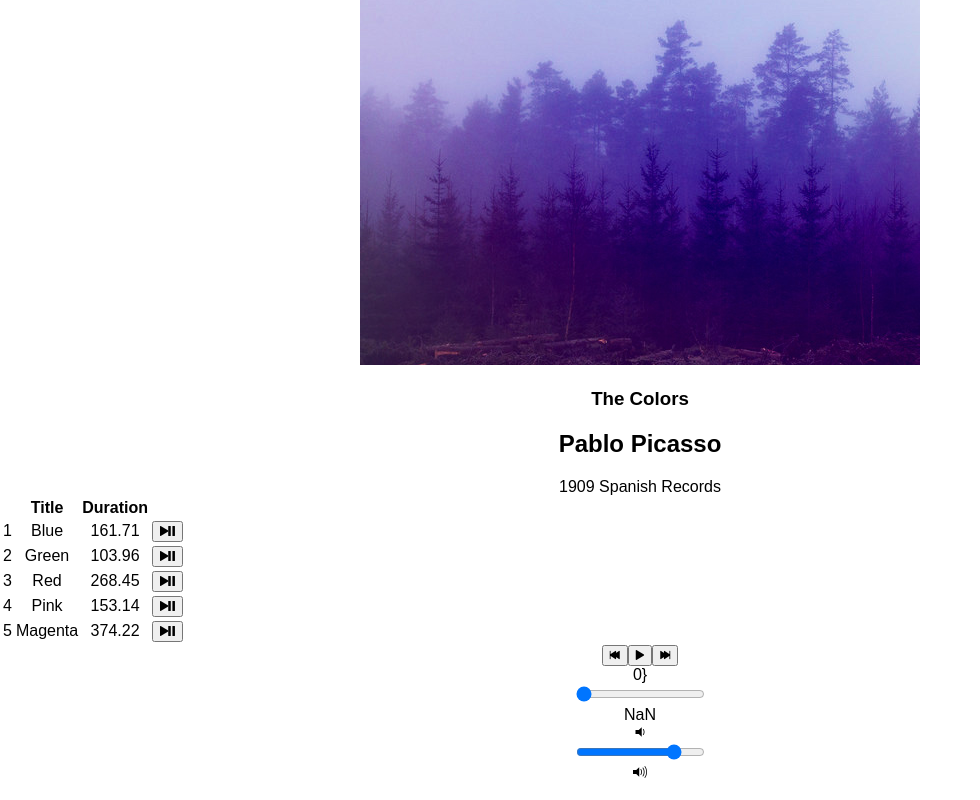
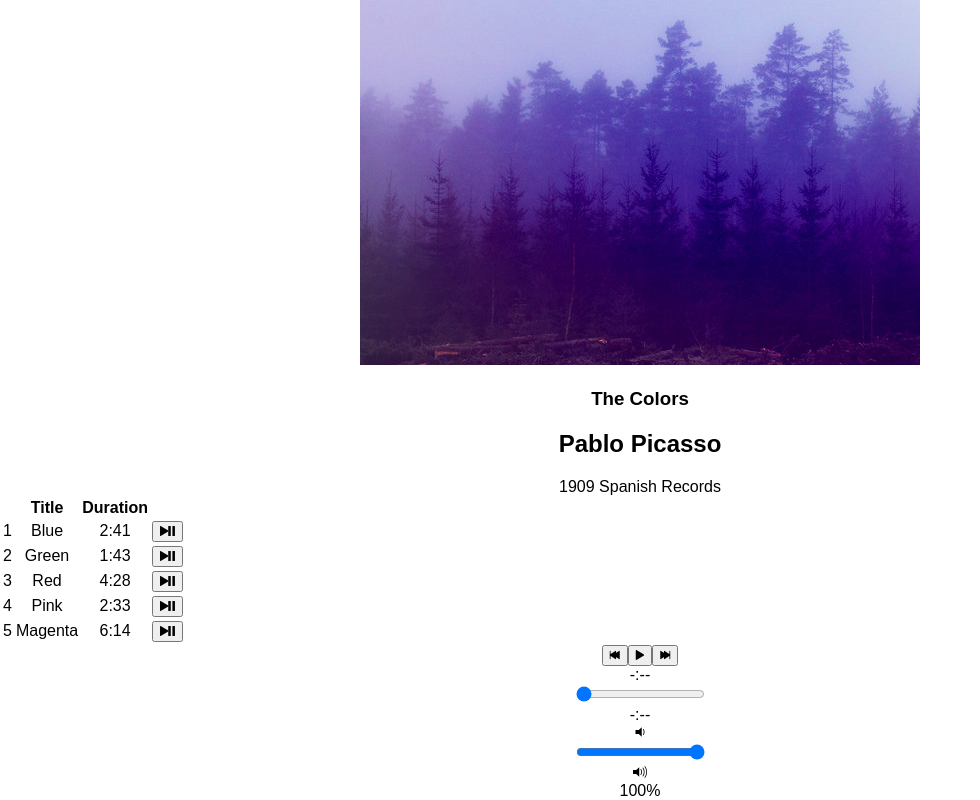
Before and after one commit to JohnLongTX/bloc-jams, a React (Create React App) app: page /album/the-colors in a window 1280 px wide. Shown: the part 385-1185 px from the top of the page, without its empty margins (0-980 px from the left). Built offline with nearby package versions, Linux system fonts and the light colour scheme.

Commit message:
assignment checkpoint 9 range inputs completed

```diff
--- a/src/components/Album.js
+++ b/src/components/Album.js
@@ -15,7 +15,9 @@ class Album extends Component {
       currentSong: album.songs[0],
       currentTime: 0,
       duration: album.songs[0].duration,
-      isPlaying: false
+      isPlaying: false ,
+      songVolume: 1,
+
     };
 
     this.audioElement = document.createElement('audio');
@@ -29,16 +31,21 @@ class Album extends Component {
       },
       durationchange: e => {
         this.setState({ duration: this.audioElement.duration });
+      },
+      volumechange: e => {
+        this.setState({ songVolume: this.audioElement.volume });
       }
     };
     this.audioElement.addEventListener('timeupdate', this.eventListeners.timeupdate);
     this.audioElement.addEventListener('durationchange', this.eventListeners.durationchange);
+    this.audioElement.addEventListener('volumechange', this.eventListeners.volumechange);
   }
 
   componentWillUnmount() {
     this.audioElement.src = null;
     this.audioElement.removeEventListener('timeupdate', this.eventListeners.timeupdate);
     this.audioElement.removeEventListener('durationchange', this.eventListeners.durationchange);
+    this.audioElement.removeEventListener('volumechange', this.eventListeners.volumechange);
    }
 
   play() {
@@ -82,9 +89,7 @@ class Album extends Component {
     const currentIndex = this.state.album.songs.findIndex( song => this.state.currentSong === song);
     const numberSongs = this.state.album.songs.length;
     const newIndex = Math.min(currentIndex + 1, numberSongs - 1);
-    console.log(this.state.album.songs.length);
     const newSong = this.state.album.songs[newIndex];
-    console.log(this.state.album.songs[newIndex]);
     this.setSong(newSong);
     this.play(newSong);
   }
@@ -93,6 +98,22 @@ class Album extends Component {
     const newTime = this.audioElement.duration * e.target.value;
     this.audioElement.currentTime = newTime;
     this.setState({ currentTime: newTime });
+  }
+
+  handleVolumeChange(e) {
+    const newVolume = e.target.value;
+    this.audioElement.volume = newVolume;
+    this.setState({ songVolume: newVolume });
+    console.log(this.state.songVolume);
+  }
+
+  convertTime(seconds){
+    if (seconds) {
+      const converted = Math.floor(seconds/60) + ":" + (((seconds%60)< 10) ? ("0" + (Math.floor(seconds%60))) : (Math.floor(seconds%60)));
+      return converted;
+    }else{
+      return"-:--";
+    }
   }
 
   render() {
@@ -123,7 +144,7 @@ class Album extends Component {
                 <tr className="song" key={index} onClick={ () => this.handleSongClick(song) }>
                   <td className="song-number">{index + 1}</td>
                   <td className="song-title">{song.title}</td>
-                  <td className="song-duration">{song.duration}</td>
+                  <td className="song-duration">{this.convertTime(song.duration)}</td>
                   <td>
                     <button>
                       <span className="ion-play"></span>
@@ -139,11 +160,14 @@ class Album extends Component {
           isPlaying={this.state.isPlaying}
           currentSong={this.state.currentSong}
           currentTime={this.audioElement.currentTime}
-          duration={this.audioElement.duration}
+          duration={this.convertTime(this.audioElement.duration)}
+          songVolume={this.audioElement.volume}
           handleSongClick={ () => this.handleSongClick(this.state.currentSong)}
           handlePrevClick={ () => this.handlePrevClick()}
           handleNextClick={ () => this.handleNextClick()}
           handleTimeChange={(e) => this.handleTimeChange(e)}
+          handleVolumeChange={(e) => this.handleVolumeChange(e)}
+          convertTime={this.convertTime(this.state.currentTime)}
           />
       </section>
     )
--- a/src/components/PlayerBar.js
+++ b/src/components/PlayerBar.js
@@ -15,7 +15,7 @@ class PlayerBar extends Component {
                         <span className="ion-skip-forward"></span>
                     </button>
                     <section id="time-control">
-                        <div className="current-time">{this.props.currentTime}}</div>
+                        <div className="current-time">{this.props.convertTime}</div>
                         <input
                             type="range"
                             className="seek-bar"
@@ -29,8 +29,17 @@ class PlayerBar extends Component {
                     </section>
                     <section id="volume-control">
                         <div className="icon ion-volume-low"></div>
-                        <input type="range" className="seek-bar" value="80" />
+                        <input type="range"
+                        className="seek-bar"
+                        value={this.props.songVolume}
+                        max="1"
+                        min="0"
+                        step="0.01"
+                        onChange={this.props.handleVolumeChange}
+                        label={this.props.songVolume}
+                        />
                         <div className="icon ion-volume-high"></div>
+                        <div className="volumePercent">{Math.round((this.props.songVolume)*100)}%</div>
                     </section>
                 </section>
             </section>
```
